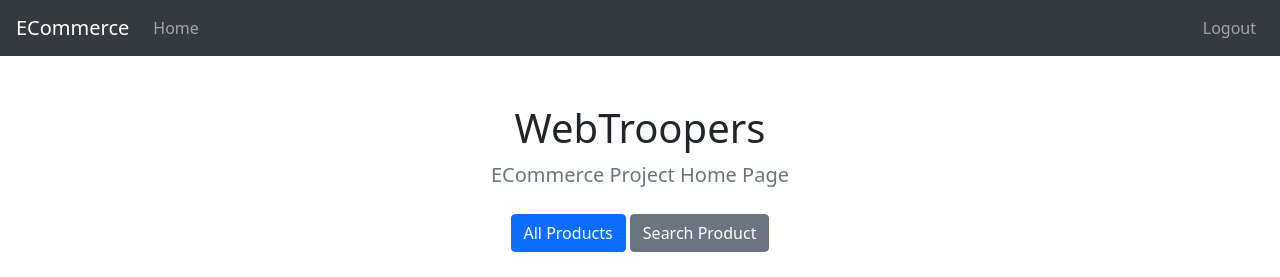
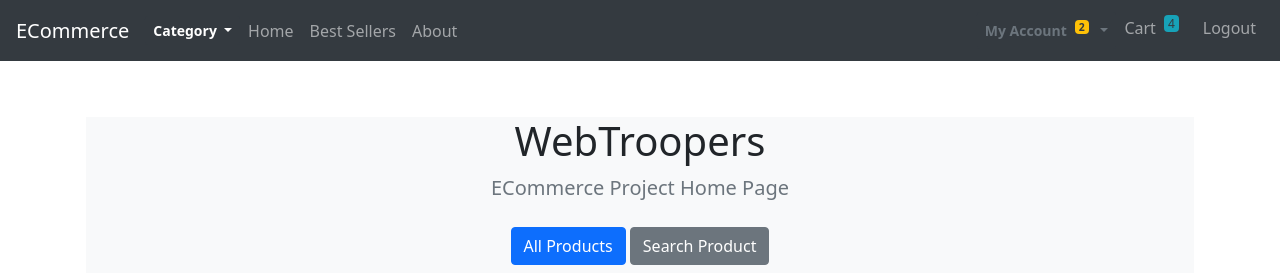
Before and after one commit to namank63/ECommerce, a Node server app: page / in a window 1280 px wide. Shown: the top 277 px of the page. Run offline with Node 20, Linux system fonts and the light colour scheme; the visitor is signed in with stand-in values (Sample User, id 1); some libraries are stand-ins or nearby versions.

Commit message:
Updated Homepage

```diff
--- a/views/home.ejs
+++ b/views/home.ejs
@@ -1,6 +1,7 @@
 <% layout('layouts/boilerplate')%>
+
 <main role="main">
-    <section class="jumbotron text-center">
+    <section class="jumbotron text-center bg-light mt-2 mb-3">
       <div class="container">
         <h1 class="jumbotron-heading">WebTroopers</h1>
         <p class="lead text-muted">ECommerce Project Home Page</p>
@@ -10,6 +11,43 @@
         </p>
       </div>
     </section>
+
+    <div id="carouselExampleIndicators" class="carousel slide" data-ride="carousel">
+      <ol class="carousel-indicators">
+          <li data-target="#carouselExampleIndicators" data-slide-to="0" class="active"></li>
+          <li data-target="#carouselExampleIndicators" data-slide-to="1"></li>
+          <li data-target="#carouselExampleIndicators" data-slide-to="2"></li>
+      </ol>
+      <div class="carousel-inner">
+          <div class="carousel-item active">
+              <img class="m-auto d-block w-80" src="https://images.unsplash.com/photo-1496181133206-80ce9b88a853?ixid=MnwxMjA3fDB8MHxwaG90by1wYWdlfHx8fGVufDB8fHx8&ixlib=rb-1.2.1&auto=format&fit=crop&w=751&q=80" alt="First slide">
+              <div class="carousel-caption d-none d-md-block">
+                  <h5>Get new macbook pro @ 10% discount</h5>
+              </div>
+          </div>
+          <div class="carousel-item">
+              <img class="m-auto d-block w-80" src="https://images.unsplash.com/photo-1595245150809-ef9436aaded6?ixid=MnwxMjA3fDB8MHxwaG90by1wYWdlfHx8fGVufDB8fHx8&ixlib=rb-1.2.1&auto=format&fit=crop&w=750&q=80" alt="Second slide">
+              <div class="carousel-caption d-none d-md-block">
+                <h5>Microsoft Surface Pro "The most versatile laptop"</h5>
+            </div>
+          </div>
+          <div class="carousel-item">
+              <img class="m-auto d-block w-80" src="https://images.unsplash.com/photo-1555680202-c86f0e12f086?ixid=MnwxMjA3fDB8MHxwaG90by1wYWdlfHx8fGVufDB8fHx8&ixlib=rb-1.2.1&auto=format&fit=crop&w=750&q=80" alt="Third slide">
+              <div class="carousel-caption d-none d-md-block">
+                <h5>Corsair liquid coolers starting at just Rs. 9,999</h5>
+            </div>
+          </div>
+      </div>
+      <a class="carousel-control-prev" href="#carouselExampleIndicators" role="button" data-slide="prev">
+          <span class="carousel-control-prev-icon" aria-hidden="true" style="width: 40px; height:30px; background-color: grey; padding: 40px;"></span>
+          <span class="sr-only">Previous</span>
+      </a>
+      <a class="carousel-control-next" href="#carouselExampleIndicators" role="button" data-slide="next">
+          <span class="carousel-control-next-icon" aria-hidden="true" style="width: 40px; height:30px; background-color: grey; padding: 40px;"></span>
+          <span class="sr-only">Next</span>
+      </a>
+    </div>
+
     <div class="album py-5 bg-light">
       <div class="container">
         <div class="row">
--- a/views/partials/navbar.ejs
+++ b/views/partials/navbar.ejs
@@ -1,19 +1,52 @@
 <nav class="navbar sticky-top navbar-expand-lg navbar-dark bg-dark">
     <div class="container-fluid">
-        <a class="navbar-brand" href="#">ECommerce</a>
+        <a class="navbar-brand" href="/">ECommerce</a>
         <button class="navbar-toggler" type="button" data-toggle="collapse" data-target="#navbarNavAltMarkup"
             aria-controls="navbarNavAltMarkup" aria-expanded="false" aria-label="Toggle navigation">
             <span class="navbar-toggler-icon"></span>
         </button>
         <div class="collapse navbar-collapse" id="navbarNavAltMarkup">
+            <div class="dropdown show">
+                <a class="btn btn-secondary bg-dark btn-sm dropdown-toggle border-0 font-weight-bold" href="#" role="button" id="dropdownMenuLink" data-toggle="dropdown" aria-haspopup="true" aria-expanded="false">
+                  Category
+                </a>
+                <div class="dropdown-menu" aria-labelledby="dropdownMenuLink">
+                  <a class="dropdown-item" href="#">Computer & Laptops</a>
+                  <a class="dropdown-item" href="#">Mobiles</a>
+                  <a class="dropdown-item" href="#">Men</a>
+                  <a class="dropdown-item" href="#">Women</a>
+                  <a class="dropdown-item" href="#">Kids</a>
+                </div>
+            </div>
             <div class="navbar-nav">
                 <a class="nav-link" href="/">Home</a>
+            </div>
+            <div class="navbar-nav">
+                <a class="nav-link" href="/">Best Sellers</a>
+            </div>
+            <div class="navbar-nav">
+                <a class="nav-link" href="/">About</a>
             </div>
             <div class="navbar-nav ml-auto">
                 <% if(!currentUser) {%>
                 <a class="nav-link" href="/login">Login</a>
                 <a class="nav-link" href="/register">Register</a>
                 <% } else {%>
+
+                <div class="dropdown show py-1">
+                    <a class="nav-link btn btn-secondary bg-dark btn-sm text-secondary font-weight-bold dropdown-toggle border-0" href="#" role="button" id="dropdownMenuLink" data-toggle="dropdown" aria-haspopup="true" aria-expanded="false">
+                        My Account<sup class="px-1 rounded text-dark bg-warning m-2">2</sup></a>
+                    </a>
+                    <div class="dropdown-menu" aria-labelledby="dropdownMenuLink">
+                      <a class="dropdown-item" href="#">Orders & Returns</a>
+                      <a class="dropdown-item" href="#">Wish List<sup class="px-1 rounded text-white bg-primary m-2">1</sup></a></a>
+                      <a class="dropdown-item" href="#">Notifications<sup class="px-1 rounded text-white bg-primary m-2">1</sup></a></a>
+                      <a class="dropdown-item" href="#">Payment Account</a>
+                      <a class="dropdown-item" href="#">Sell</a>
+                    </div>
+                </div>
+
+                <a class="nav-link" href="/">Cart<sup class="px-1 rounded text-dark bg-info m-2">4</sup></a>
                 <a class="nav-link" href="/logout">Logout</a>
                 <% } %>
             </div>
```
Also changed, not shown: views/layouts/boilerplate.ejs (+2 -6 lines), 1 other file.
